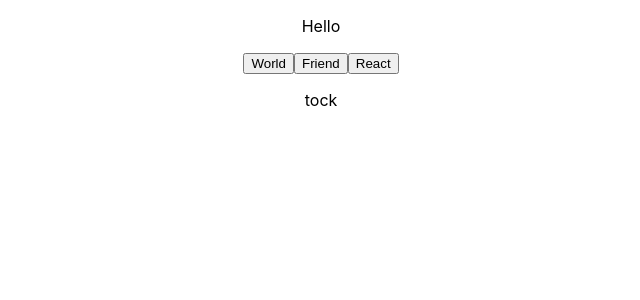
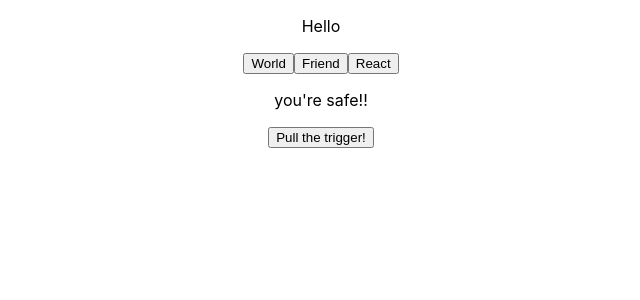
Before and after one commit to thinkful-ei-bee/HelloWorld, a React (Create React App) app in the folder hello-world-app-two/: page / in a window 1280 px wide. Shown: the top 300 px of the page, without its empty margins (319-959 px from the left). Built offline with nearby package versions, Linux system fonts and the light colour scheme.

Commit message:
finished RouletteGun

```diff
--- a/hello-world-app-two/src/App.js
+++ b/hello-world-app-two/src/App.js
@@ -2,13 +2,15 @@
 import Bomb from './state-drills/Bomb'
 import './App.css';
 import HelloWorld from './state-drills/HelloWorld';
+import RouletteGun from './state-drills/RouletteGun'
 
 class App extends Component {
   render() {
     return (
       <div className="App">
         <HelloWorld />
-        <Bomb />
+
+        <RouletteGun bulletInChamber={8}/>
       </div>
     );
   }
--- /dev/null
+++ b/hello-world-app-two/src/state-drills/RouletteGun.js
@@ -0,0 +1,55 @@
+import React from 'react'
+
+class RouletteGun extends React.Component{
+  constructor(props){
+    super(props)
+    this.state ={
+      chamber:false,
+      spinningTheChamber:false,
+    }
+  }
+  static defaultProps={
+    bulletInChamber:8
+  }
+
+  conponentWillUnmount(){
+    clearTimeout(this.timeout)
+  }
+
+  handleClick = () => {
+    this.setState({
+      spinningTheChamber: true,
+    })
+    this.timeout = setTimeout(() => {
+      const randomChamber = Math.ceil(Math.random() * 8)
+
+      this.setState({
+        chamber: randomChamber,
+        spinningTheChamber: false,
+      })
+    }, 2000)
+  }
+
+
+
+  render(){
+    const message1 = "spinning the chamber and pulling the trigger! ...."
+    const message2 = 'BANG!!!!'
+    const message3 = "you're safe!!"
+    const renderContent = this.state.spinningTheChamber?message1:
+    this.state.chamber===this.props.bulletInChamber?message2:message3
+
+    return(
+      <div>
+        <p>
+          {renderContent}
+        </p>
+        <button onClick={this.handleClick}>Pull the trigger!</button>
+      </div>
+    )
+  }
+
+
+}
+
+export default RouletteGun
```
